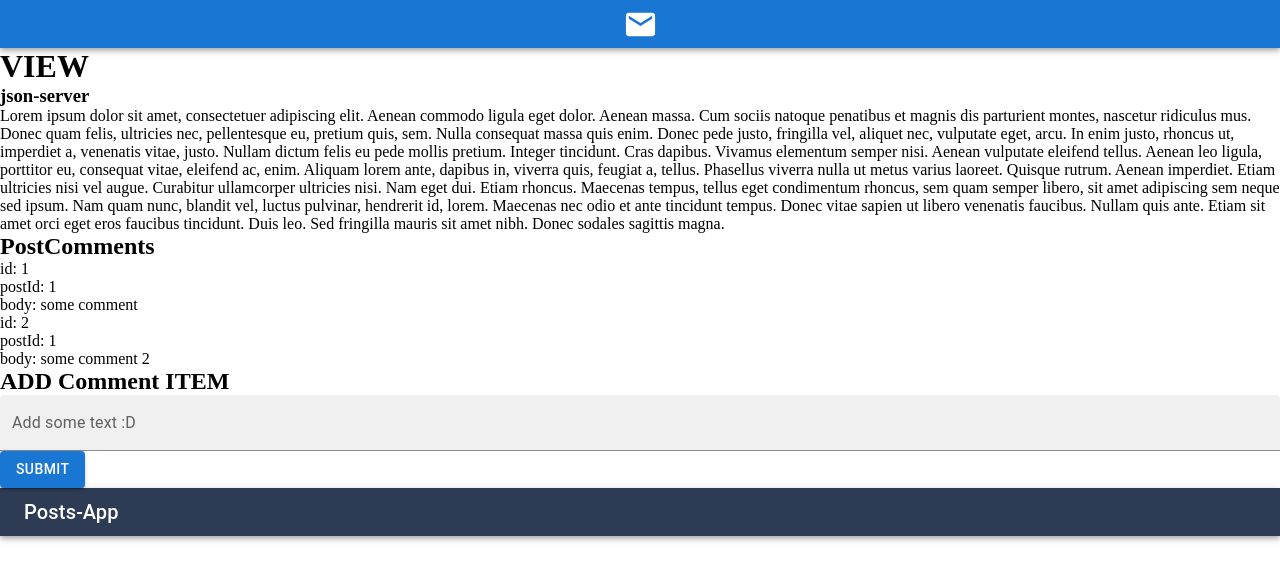
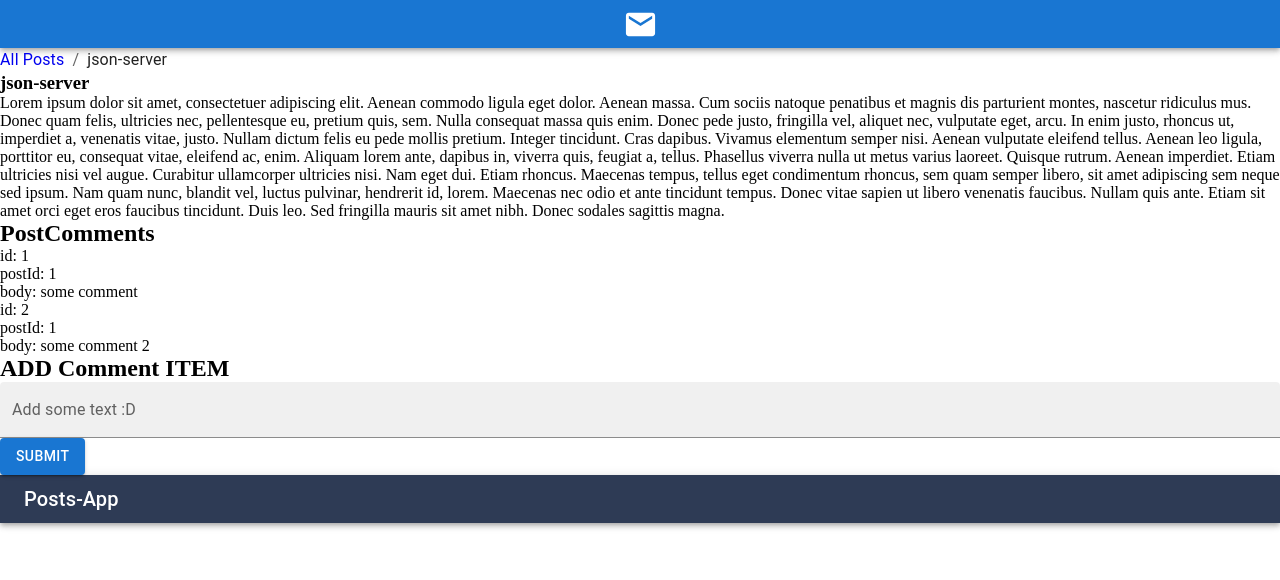
Before and after one commit to ViktorKW/hillel-front-end-pro-hw, a React (Create React App) app: page /posts/view/1 in a window 1280 px wide. Shown: the top 580 px of the page. Built offline with nearby package versions, Linux system fonts and the light colour scheme; data requests are answered from the project's data file.

Commit message:
added Breadcrumbs

```diff
--- a/src/components/Posts/AddPostForm.jsx
+++ b/src/components/Posts/AddPostForm.jsx
@@ -1,10 +1,10 @@
 import React from 'react';
 import * as yup from 'yup';
 import { useFormik } from 'formik';
-import { Button, TextField } from '@mui/material';
+import { Breadcrumbs, Button, TextField, Typography } from '@mui/material';
 import { useDispatch } from 'react-redux';
 import { addNewPost } from '../../store/posts/postsSlice';
-import { useNavigate } from 'react-router-dom';
+import { Link, useNavigate } from 'react-router-dom';
 
 export default function AddPostForm() {
   const dispatch = useDispatch();
@@ -44,8 +44,15 @@ export default function AddPostForm() {
     },
   });
   return (
+    <div className='add-post-page'>
+      <Breadcrumbs aria-label='breadcrumb'>
+        <Link underline='hover' color='inherit' to='/'>
+          All Posts
+        </Link>
+        <Typography color='text.primary'>New item</Typography>
+      </Breadcrumbs>
+
       <form onSubmit={formik.handleSubmit}>
-      <h2>ADD ITEM</h2>
         <TextField
           fullWidth
           label='picture url'
@@ -76,7 +83,9 @@ export default function AddPostForm() {
           name='description'
           value={formik.values.description}
           onChange={formik.handleChange}
-        error={formik.touched.description && Boolean(formik.errors.description)}
+          error={
+            formik.touched.description && Boolean(formik.errors.description)
+          }
         ></TextField>
 
         <TextField
@@ -94,5 +103,6 @@ export default function AddPostForm() {
           Submit
         </Button>
       </form>
+    </div>
   );
 }
--- a/src/components/Posts/EditPostForm.jsx
+++ b/src/components/Posts/EditPostForm.jsx
@@ -1,10 +1,10 @@
 import React, { useEffect, useState } from 'react';
 import * as yup from 'yup';
 import { useFormik } from 'formik';
-import { Button, TextField } from '@mui/material';
+import { Breadcrumbs, Button, TextField, Typography } from '@mui/material';
 import { useDispatch } from 'react-redux';
 import { editPost, fetchPost } from '../../store/posts/postsSlice';
-import { useNavigate, useParams } from 'react-router-dom';
+import { Link, useNavigate, useParams } from 'react-router-dom';
 
 export default function EditPostForm() {
   const { id } = useParams();
@@ -50,8 +50,15 @@ export default function EditPostForm() {
     },
   });
   return (
+    <div className='edit-post-page'>
+      <Breadcrumbs aria-label='breadcrumb'>
+        <Link underline='hover' color='inherit' to='/'>
+          All Posts
+        </Link>
+        <Typography color='text.primary'>{post.title}</Typography>
+      </Breadcrumbs>
+
       <form onSubmit={formik.handleSubmit}>
-      <h2>EDIT ITEM</h2>
         <TextField
           fullWidth
           label='picture url'
@@ -82,7 +89,9 @@ export default function EditPostForm() {
           name='description'
           value={formik.values.description}
           onChange={formik.handleChange}
-        error={formik.touched.description && Boolean(formik.errors.description)}
+          error={
+            formik.touched.description && Boolean(formik.errors.description)
+          }
         ></TextField>
 
         <TextField
@@ -100,5 +109,6 @@ export default function EditPostForm() {
           Submit
         </Button>
       </form>
+    </div>
   );
 }
--- a/src/components/Posts/PostDescription.jsx
+++ b/src/components/Posts/PostDescription.jsx
@@ -1,9 +1,7 @@
 import React, { useEffect, useState } from 'react';
-import * as yup from 'yup';
-import { useFormik } from 'formik';
-import { Button, TextField } from '@mui/material';
+import { Breadcrumbs, Button, TextField, Typography } from '@mui/material';
 import { editPost, fetchPost } from '../../store/posts/postsSlice';
-import { useNavigate, useParams } from 'react-router-dom';
+import { Link, useNavigate, useParams } from 'react-router-dom';
 import PostCommentsList from './PostCommentsList';
 import AddPostCommentForm from './AddPostCommentForm';
 
@@ -26,7 +24,12 @@ export default function PostDescription() {
 
   return (
     <div>
-      <h1>VIEW</h1>
+      <Breadcrumbs aria-label='breadcrumb'>
+        <Link underline='hover' color='inherit' to='/'>
+          All Posts
+        </Link>
+        <Typography color='text.primary'>{post.title}</Typography>
+      </Breadcrumbs>
       <h3>{post.title}</h3>
       <p>{post.description}</p>
       <PostCommentsList postId={id} />
```
Lines whose indentation alone changed are shown as unchanged.
